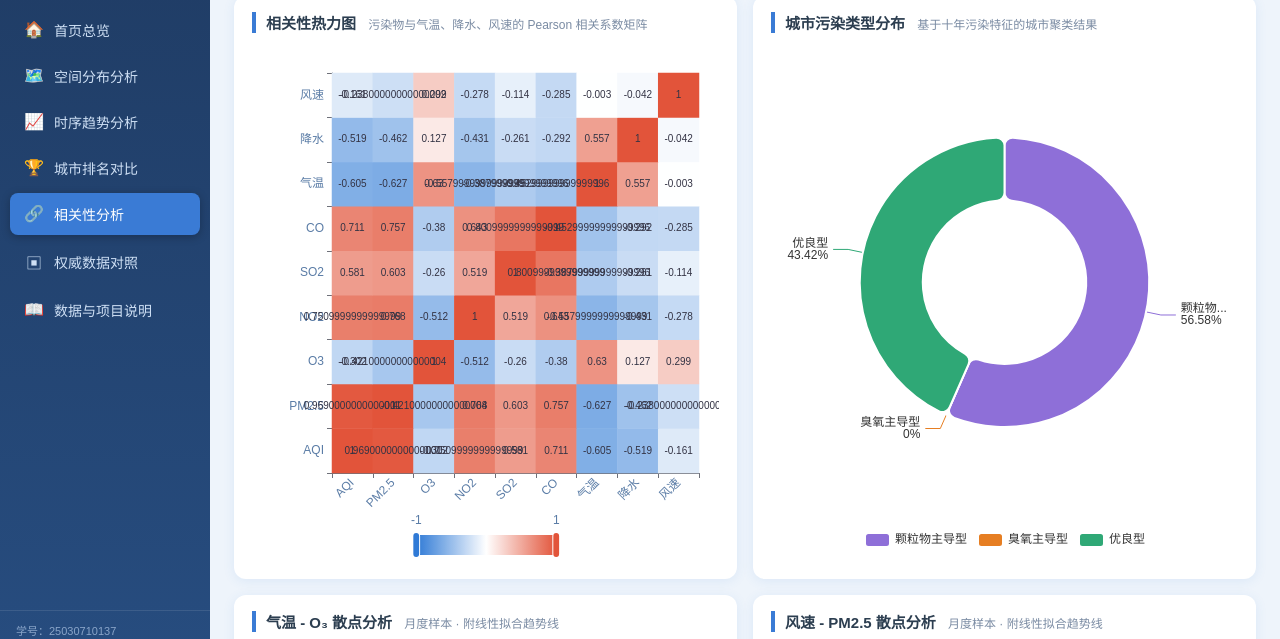
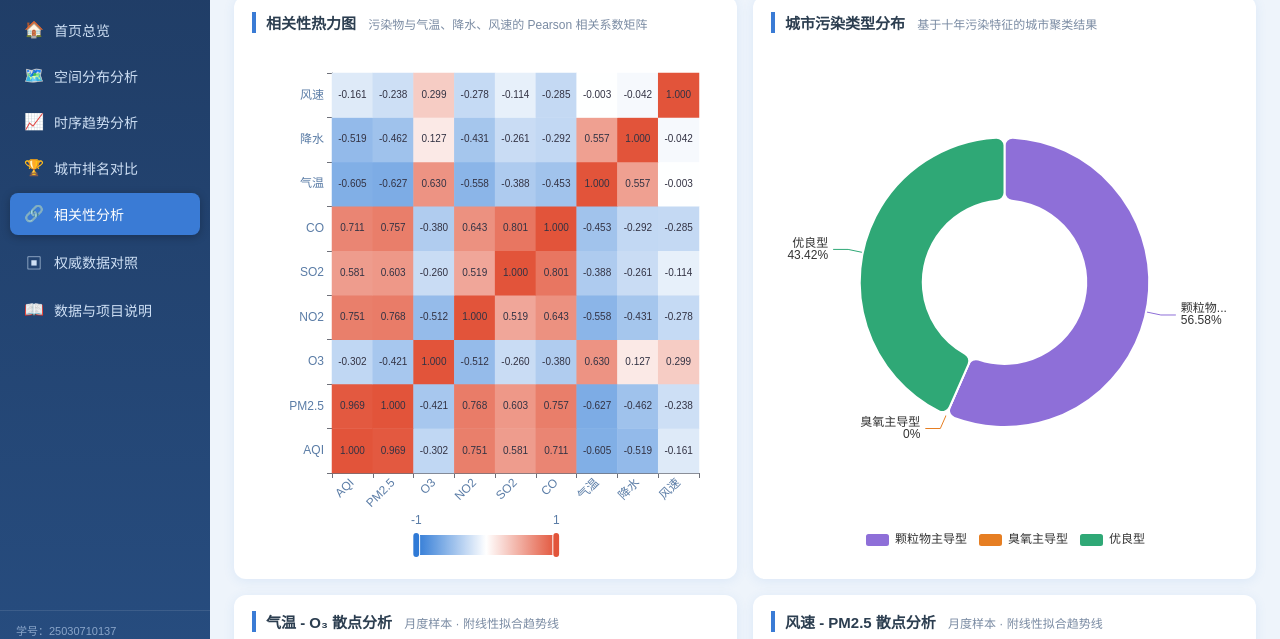
Before and after one commit to Muge85/Lu-Jin-Ge-25030710137, a plain HTML site: page air_quality_web/correlation.html in a window 1280 px wide. Shown: the part 112-751 px from the top of the page. Drawn offline with Linux system fonts and the light colour scheme.

Commit message:
格式化相关性热力图系数为三位小数
- 单元格 label 与 tooltip 统一用 toFixed(3) 显示，消除浮点长串
- 仅调整显示格式，未改计算逻辑、颜色映射、布局与交互

```diff
--- a/air_quality_web/correlation.html
+++ b/air_quality_web/correlation.html
@@ -78,7 +78,7 @@
         position: "top",
         formatter: function (p) {
           return labels[p.value[1]] + " × " + labels[p.value[0]] +
-            "<br/>相关系数：<b>" + p.value[2] + "</b>";
+            "<br/>相关系数：<b>" + Number(p.value[2]).toFixed(3) + "</b>";
         }
       },
       grid: { left: 80, right: 20, top: 30, bottom: 90 },
@@ -92,7 +92,11 @@
       },
       series: [{
         type: "heatmap", data: heatData,
-        label: { show: true, fontSize: 10, color: "#334" },
+        label: {
+          show: true, fontSize: 10, color: "#334",
+          // 仅格式化显示：统一保留三位小数，消除浮点精度造成的长串数字
+          formatter: function (p) { return Number(p.value[2]).toFixed(3); }
+        },
         emphasis: { itemStyle: { shadowBlur: 8, shadowColor: "rgba(0,0,0,0.4)" } }
       }]
     });
```
